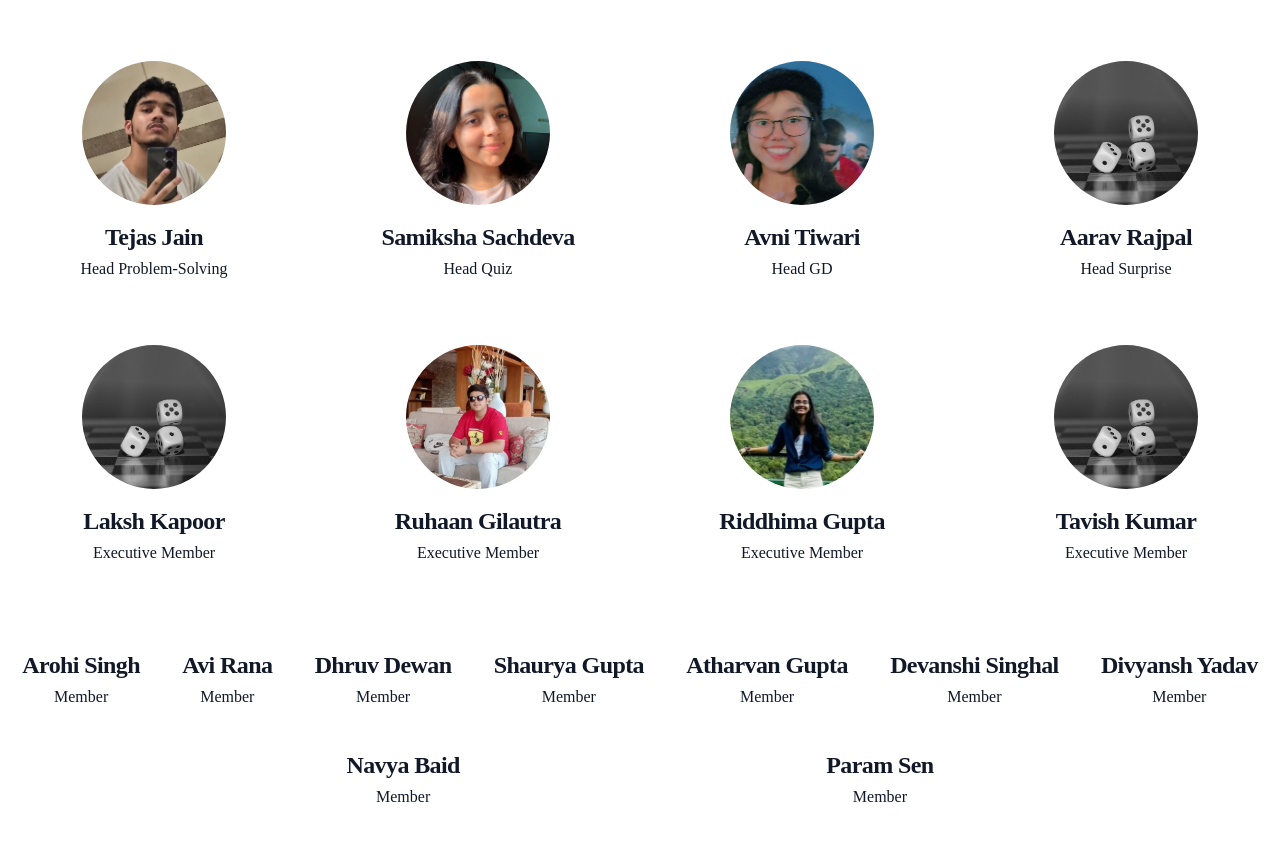
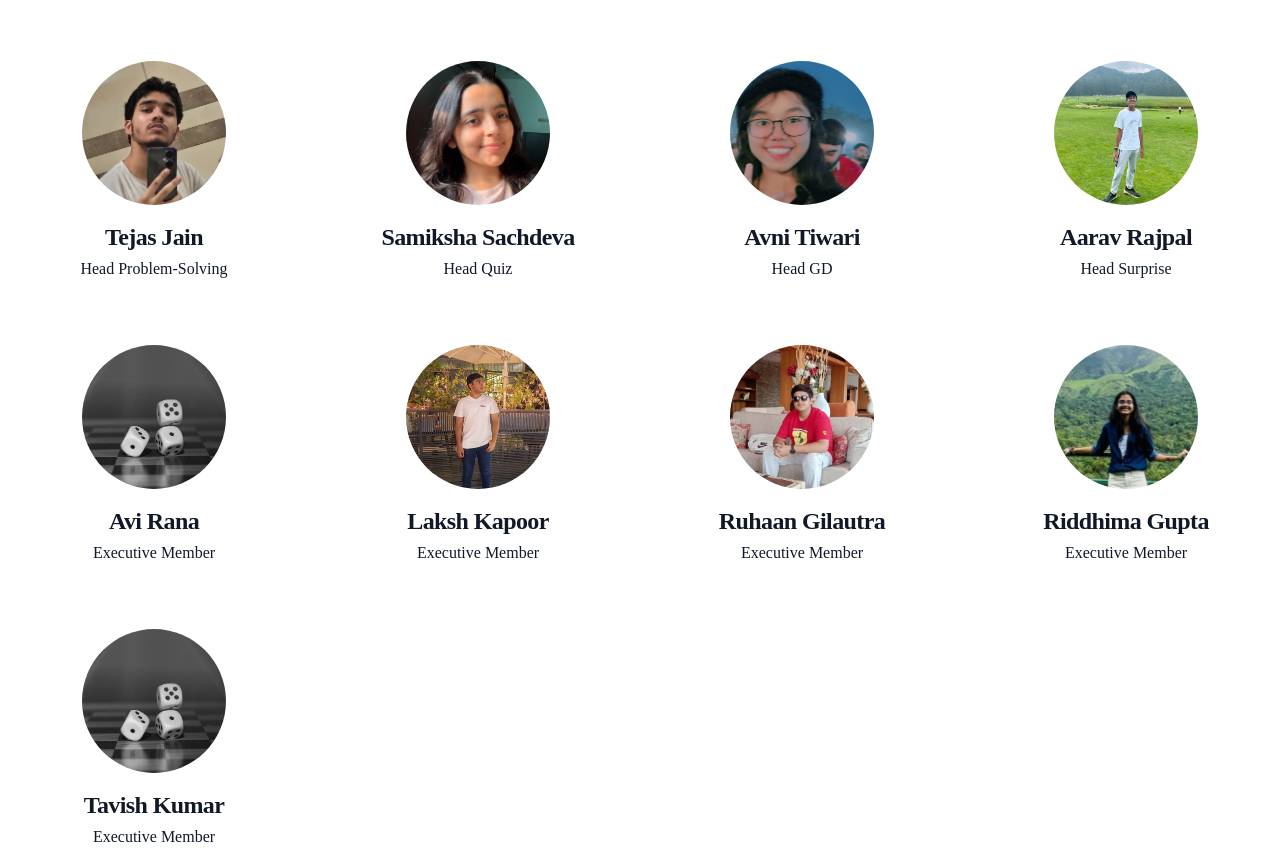
Before and after one commit to akshattdahiya/Vortex2024, a website: page docs/members.html in a window 1280 px wide. Shown: the part 855-1707 px from the top of the page. Drawn offline with Linux system fonts and the light colour scheme.

Commit message:
some changes...

```diff
--- a/docs/members.html
+++ b/docs/members.html
@@ -142,7 +142,7 @@
                             <p class="font-normal">Head GD</p>
                         </div>
                         <div class="text-center text-gray-900 dark:text-gray-200">
-                            <img class="mx-auto mb-4 w-36 h-36 rounded-full" src="images/random_image.jpg" alt="">
+                            <img class="mx-auto mb-4 w-36 h-36 rounded-full" src="images/aarav_rajpal.jpg" alt="Aarav Rajpal">
                             <h3 class="mb-1 text-2xl font-bold tracking-tight text-gray-900 dark:text-white">
                                 Aarav Rajpal
                             </h3>
@@ -150,6 +150,13 @@
                         </div>
                         <div class="text-center text-gray-900 dark:text-gray-200">
                             <img class="mx-auto mb-4 w-36 h-36 rounded-full" src="images/random_image.jpg" alt="">
+                            <h3 class="mb-1 text-2xl font-bold tracking-tight text-gray-900 dark:text-white">
+                                Avi Rana
+                            </h3>
+                            <p class="font-normal">Executive Member</p>
+                        </div>
+                        <div class="text-center text-gray-900 dark:text-gray-200">
+                            <img class="mx-auto mb-4 w-36 h-36 rounded-full" src="images/laksh_kapoor.jpg" alt="Laksh Kapoor">
                             <h3 class="mb-1 text-2xl font-bold tracking-tight text-gray-900 dark:text-white">
                                 Laksh Kapoor
                             </h3>
@@ -186,12 +193,6 @@
                     <p class="font-normal">Member</p>
                 </div>
                 <div class="text-center text-gray-900 dark:text-gray-200 my-5 mx-5">
-                    <h3 class="mb-1 text-2xl font-bold tracking-tight text-gray-900 dark:text-white">
-                        Avi Rana
-                    </h3>
-                    <p class="font-normal">Member</p>
-                  </div>
-                  <div class="text-center text-gray-900 dark:text-gray-200 my-5 mx-5">
                     <h3 class="mb-1 text-2xl font-bold tracking-tight text-gray-900 dark:text-white">
                         Dhruv Dewan
                     </h3>
```
Also changed, not shown: docs/images/aarav_rajpal.jpg (added), docs/images/laksh_kapoor.jpg (added), docs/images/tavish_kumar.jpg (added).
